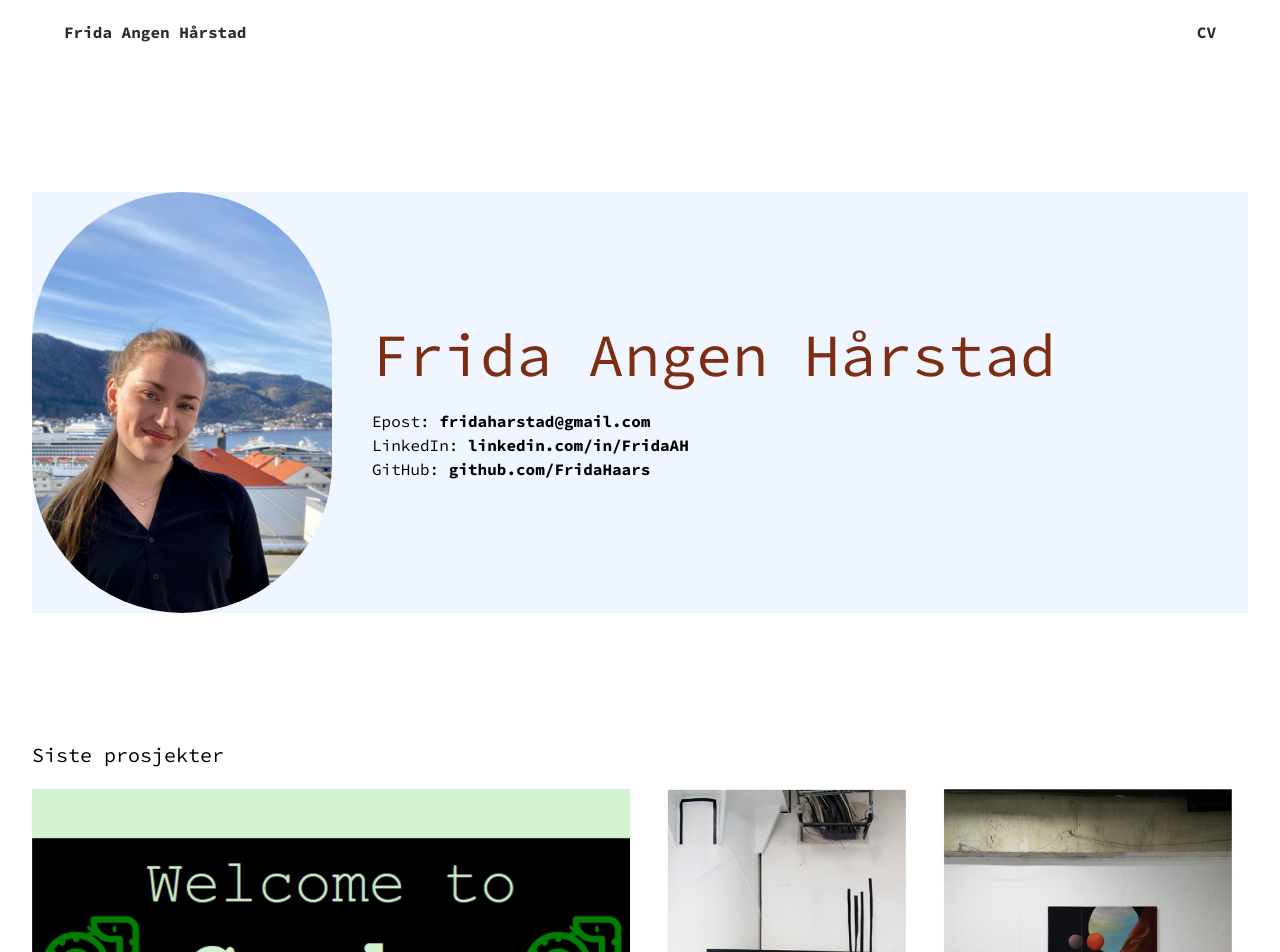
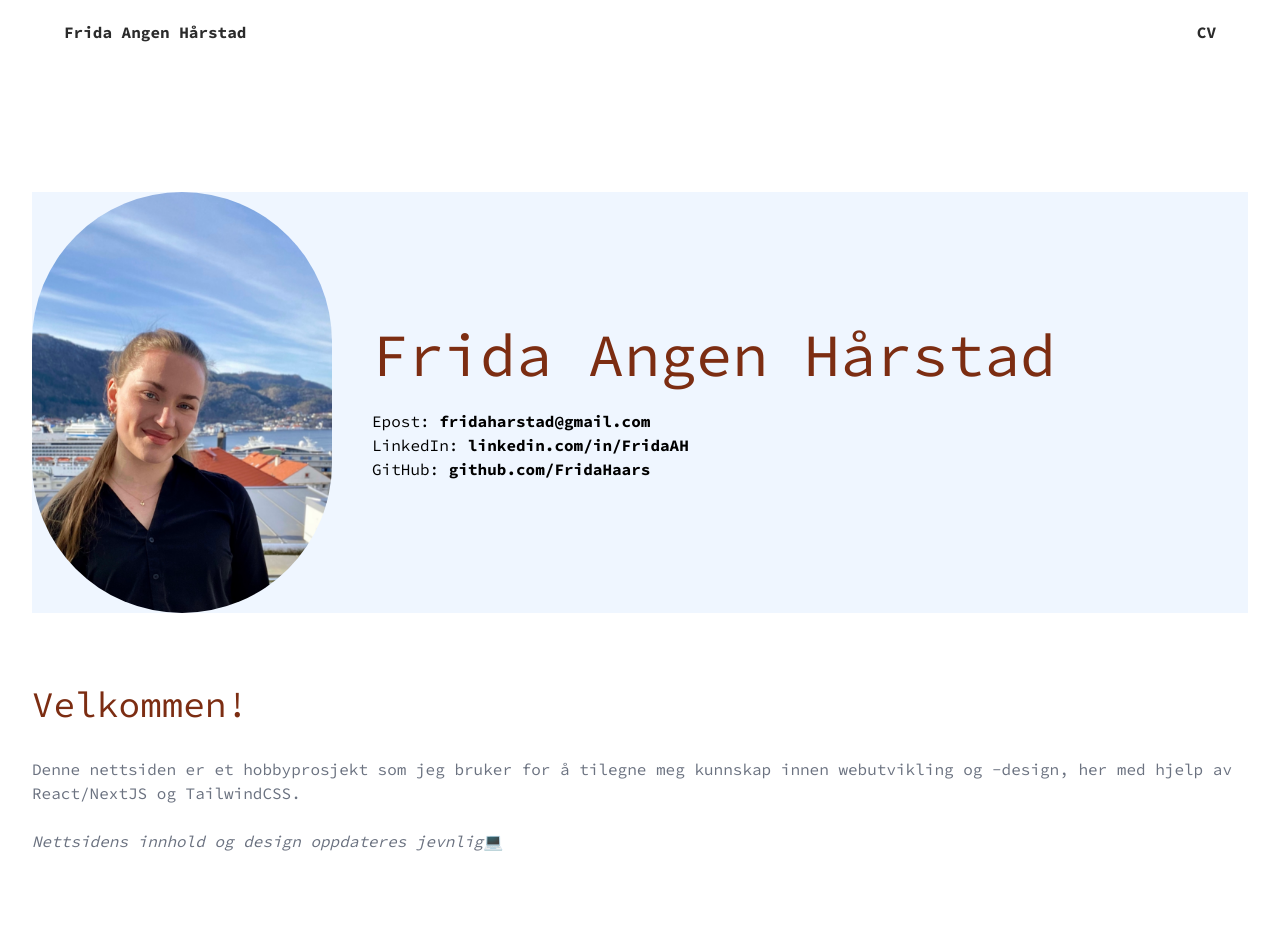
Before and after one commit to FridaHaars/personlig-nettside, a Next.js app: page / in a window 1280 px wide. Shown: the top 952 px of the page. Built offline with nearby package versions, Linux system fonts and the light colour scheme.

Commit message:
design update, welcome screen

```diff
--- a/app/page.jsx
+++ b/app/page.jsx
@@ -5,6 +5,7 @@
  */
 import { Introduction } from "@/components/Introduction";
 import { LatestProjects } from "@/components/LatestProjects";
+
 
 export default function Home() {
   return (
--- a/components/Introduction.jsx
+++ b/components/Introduction.jsx
@@ -8,8 +8,10 @@
 
 import Image from 'next/image';
 
+
 export function Introduction() {
   return (
+    <div className='flex flex-col gap-8'>
       <div className='bg-blue-50 flex gap-10 flex-col sm:flex-row'>
         <Image
           alt='Portrett'
@@ -31,7 +33,7 @@ export function Introduction() {
               <br/>LinkedIn: {' '}
             <a
               className='font-bold hover:underline'
-            href='www.linkedin.com/in/FridaAH'
+              href='https://linkedin.com/in/FridaAH'
             >
               linkedin.com/in/FridaAH
             </a>
@@ -45,5 +47,18 @@ export function Introduction() {
           </p>
         </div>
       </div>
+        <h2 className='text-4xl text-orange-900'><br /> Velkommen!</h2>
+        <p className='text-gray-500'>
+          Denne nettsiden er et hobbyprosjekt som jeg bruker for å tilegne meg
+          kunnskap innen webutvikling og -design, her med hjelp av React/NextJS
+          og TailwindCSS. <br />
+          <i>
+            <br/ > Nettsidens innhold og design oppdateres jevnlig
+          </i>
+          &#128187; <br />
+
+        </p>
+      </div>
+
   );
 }
```
Also changed, not shown: components/LatestProjects.jsx (line endings or trailing spaces), ignore/maintenance.jsx (renamed from pages/maintenance.jsx), 1 other file (tests, documents, lock files or other folders). Lines whose indentation alone changed are shown as unchanged.
